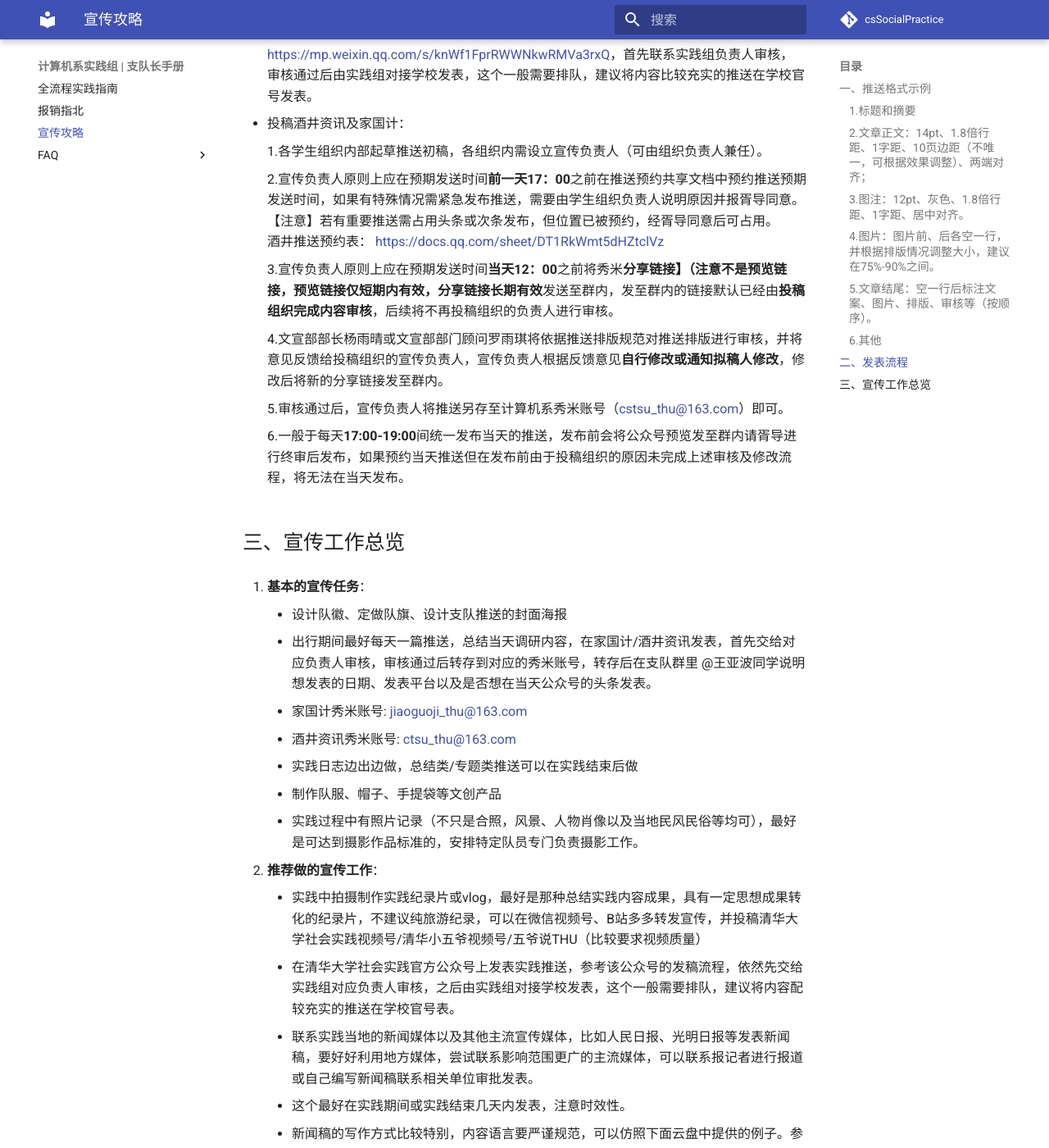
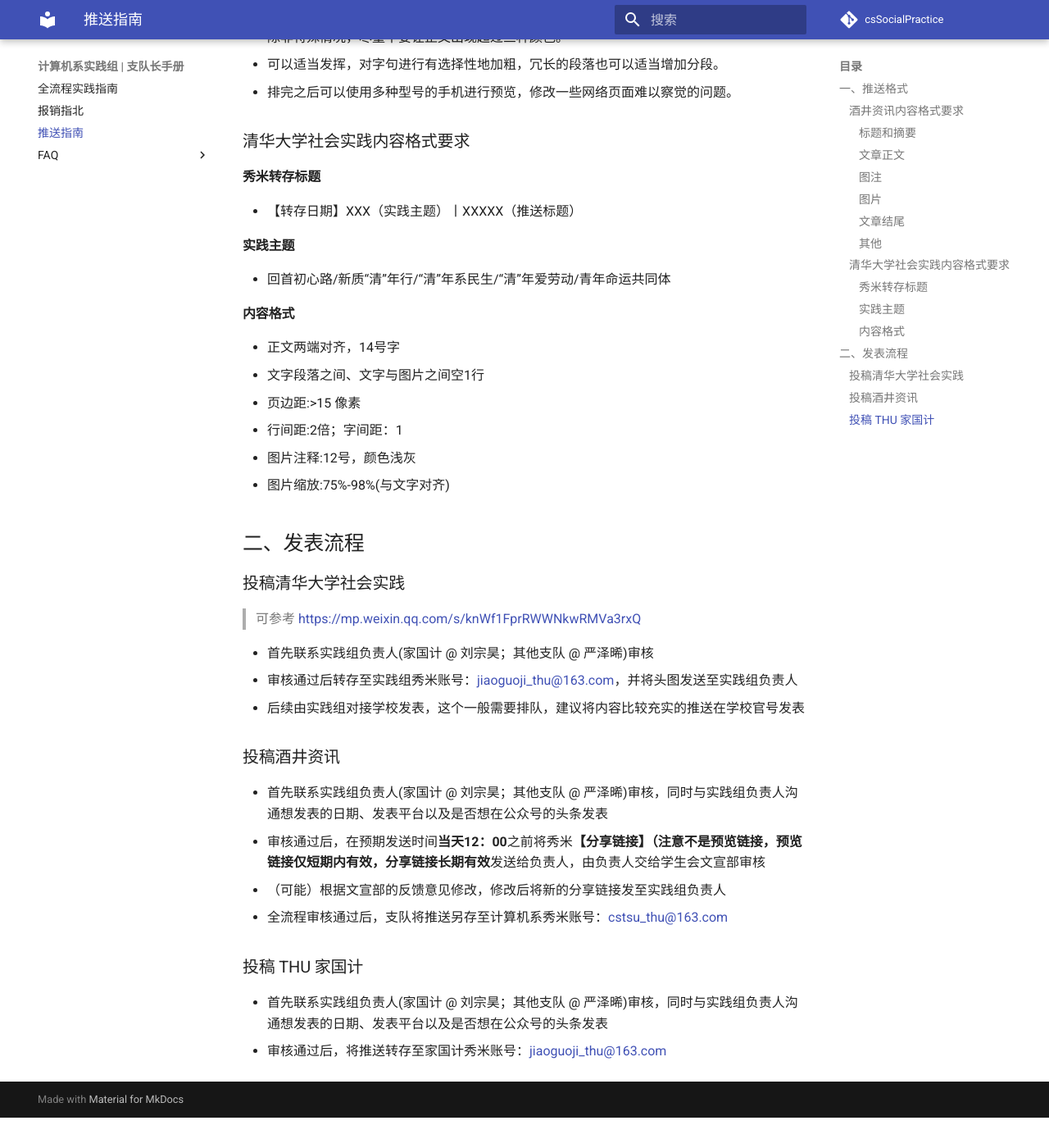
Before and after one commit to wang-yk-never/csSocialPractice, an MkDocs documentation site: the page built from docs/推送指南.md, in a window 1280 px wide and 1400 px high, scrolled down 895 px. Shown: the whole window at 82% size. Built offline with MkDocs 1.6.1 and Material for MkDocs 9.7.7, drawn with Linux system fonts in a browser that asks for light colours; comment, search, counter and statistics services are not loaded; after the commit the page ends 2258 px from its top, so only the background shows below that; some of the changed text lies outside the part shown.

Commit message:
修改推送发表流程

```diff
--- a/docs/推送指南.md
+++ b/docs/推送指南.md
@@ -1,63 +1,69 @@
-## 一、推送格式示例
+## 一、推送格式
 
-#### 1.标题和摘要
+### 酒井资讯内容格式要求
+
+#### 标题和摘要
+
 - 标题如果是 【栏目 | 标题】 格式，“|”前后都要加一个空格。
 - 摘要简洁清晰，切勿留空。
 
-#### 2.文章正文：14pt、1.8倍行距、1字距、10页边距（不唯一，可根据效果调整）、两端对齐；
+#### 文章正文
+- 14pt、1.8倍行距、1字距、10页边距（不唯一，可根据效果调整）、两端对齐；
 - 如果有小标题，16pt（最大不超过18pt）、加粗，其余不变。
 
-#### 3.图注：12pt、灰色、1.8倍行距、1字距、居中对齐。
+#### 图注
+- 12pt、灰色、1.8倍行距、1字距、居中对齐。
 - 一般注释放在图片下方（不需要空行）。文字尽量保证在一行内，可适当删减。如有图片来自网络，注意在文末标注图片来源。
 
-#### 4.图片：图片前、后各空一行，并根据排版情况调整大小，建议在75%-90%之间。
+#### 图片
+- 图片前、后各空一行，并根据排版情况调整大小，建议在75%-90%之间。
 
-#### 5.文章结尾：空一行后标注文案、图片、排版、审核等（按顺序）。
+#### 文章结尾
+- 空一行后标注文案、图片、排版、审核等（按顺序）。
 - 12pt、1.6倍行距、1字距、灰色、靠右对齐
 
-#### 6.其他
+#### 其他
 - 排版的风格尽可能贴近文章内容，多从读者的角度考虑。
 - 除非特殊情况，尽量不要让正文出现超过三种颜色。
 - 可以适当发挥，对字句进行有选择性地加粗，冗长的段落也可以适当增加分段。
 - 排完之后可以使用多种型号的手机进行预览，修改一些网络页面难以察觉的问题。
 
+### 清华大学社会实践内容格式要求
+
+#### 秀米转存标题
+
+- 【转存日期】XXX（实践主题）丨XXXXX（推送标题）
+
+#### 实践主题
+- 回首初心路/新质“清”年行/“清”年系民生/“清”年爱劳动/青年命运共同体
+
+#### 内容格式
+
+- 正文两端对齐，14号字
+- 文字段落之间、文字与图片之间空1行
+- 页边距:>15 像素
+- 行间距:2倍；字间距：1
+- 图片注释:12号，颜色浅灰
+- 图片缩放:75%-98%(与文字对齐)
+
 ## 二、发表流程
 
-- 投稿清华大学社会实践：可参考 https://mp.weixin.qq.com/s/knWf1FprRWWNkwRMVa3rxQ，首先联系实践组负责人审核，审核通过后由实践组对接学校发表，这个一般需要排队，建议将内容比较充实的推送在学校官号发表。
-- 投稿酒井资讯及家国计：
+### 投稿清华大学社会实践
 
-      1.各学生组织内部起草推送初稿，各组织内需设立宣传负责人（可由组织负责人兼任）。
+> 可参考 https://mp.weixin.qq.com/s/knWf1FprRWWNkwRMVa3rxQ
 
-      2.宣传负责人原则上应在预期发送时间**前一天17：00**之前在推送预约共享文档中预约推送预期发送时间，如果有特殊情况需紧急发布推送，需要由学生组织负责人说明原因并报胥导同意。
-      【注意】若有重要推送需占用头条或次条发布，但位置已被预约，经胥导同意后可占用。
-      酒井推送预约表： https://docs.qq.com/sheet/DT1RkWmt5dHZtclVz
+- 首先联系实践组负责人(家国计 @ 刘宗昊；其他支队 @ 严泽晞)审核
+- 审核通过后转存至实践组秀米账号：jiaoguoji_thu@163.com，并将头图发送至实践组负责人
+- 后续由实践组对接学校发表，这个一般需要排队，建议将内容比较充实的推送在学校官号发表
 
-      3.宣传负责人原则上应在预期发送时间**当天12：00**之前将秀米**分享链接】（注意不是预览链接，预览链接仅短期内有效，分享链接长期有效**发送至群内，发至群内的链接默认已经由**投稿组织完成内容审核**，后续将不再投稿组织的负责人进行审核。
+### 投稿酒井资讯
 
-      4.文宣部部长杨雨晴或文宣部部门顾问罗雨琪将依据推送排版规范对推送排版进行审核，并将意见反馈给投稿组织的宣传负责人，宣传负责人根据反馈意见**自行修改或通知拟稿人修改**，修改后将新的分享链接发至群内。
+- 首先联系实践组负责人(家国计 @ 刘宗昊；其他支队 @ 严泽晞)审核，同时与实践组负责人沟通想发表的日期、发表平台以及是否想在公众号的头条发表
+- 审核通过后，在预期发送时间**当天12：00**之前将秀米**【分享链接】（注意不是预览链接，预览链接仅短期内有效，分享链接长期有效**发送给负责人，由负责人交给学生会文宣部审核
+- （可能）根据文宣部的反馈意见修改，修改后将新的分享链接发至实践组负责人
+- 全流程审核通过后，支队将推送另存至计算机系秀米账号：cstsu_thu@163.com
 
-      5.审核通过后，宣传负责人将推送另存至计算机系秀米账号（cstsu_thu@163.com）即可。
+### 投稿 THU 家国计
 
-      6.一般于每天**17:00-19:00**间统一发布当天的推送，发布前会将公众号预览发至群内请胥导进行终审后发布，如果预约当天推送但在发布前由于投稿组织的原因未完成上述审核及修改流程，将无法在当天发布。
-
-
-
-## 三、宣传工作总览
-
-1. **基本的宣传任务**：
-
-      - 设计队徽、定做队旗、设计支队推送的封面海报
-      - 出行期间最好每天一篇推送，总结当天调研内容，在家国计/酒井资讯发表，首先交给对应负责人审核，审核通过后转存到对应的秀米账号，转存后在支队群里 @王亚波同学说明想发表的日期、发表平台以及是否想在当天公众号的头条发表。
-      - 家国计秀米账号: jiaoguoji_thu@163.com
-      - 酒井资讯秀米账号: ctsu_thu@163.com
-      - 实践日志边出边做，总结类/专题类推送可以在实践结束后做
-      - 制作队服、帽子、手提袋等文创产品
-      - 实践过程中有照片记录（不只是合照，风景、人物肖像以及当地民风民俗等均可），最好是可达到摄影作品标准的，安排特定队员专门负责摄影工作。
-
-2. **推荐做的宣传工作**：
-
-      - 实践中拍摄制作实践纪录片或vlog，最好是那种总结实践内容成果，具有一定思想成果转化的纪录片，不建议纯旅游纪录，可以在微信视频号、B站多多转发宣传，并投稿清华大学社会实践视频号/清华小五爷视频号/五爷说THU（比较要求视频质量）
-      - 在清华大学社会实践官方公众号上发表实践推送，参考该公众号的发稿流程，依然先交给实践组对应负责人审核，之后由实践组对接学校发表，这个一般需要排队，建议将内容配较充实的推送在学校官号表。
-      - 联系实践当地的新闻媒体以及其他主流宣传媒体，比如人民日报、光明日报等发表新闻稿，要好好利用地方媒体，尝试联系影响范围更广的主流媒体，可以联系报记者进行报道或自己编写新闻稿联系相关单位审批发表。
-      - 这个最好在实践期间或实践结束几天内发表，注意时效性。
-      - 新闻稿的写作方式比较特别，内容语言要严谨规范，可以仿照下面云盘中提供的例子。参考: https://www.tsinghua.edu.cn/info/1182/98132.htm
+- 首先联系实践组负责人(家国计 @ 刘宗昊；其他支队 @ 严泽晞)审核，同时与实践组负责人沟通想发表的日期、发表平台以及是否想在公众号的头条发表
+- 审核通过后，将推送转存至家国计秀米账号：jiaoguoji_thu@163.com
--- a/mkdocs.yml
+++ b/mkdocs.yml
@@ -42,7 +42,7 @@ nav:
   #   - 专业认知类: 专题实践指北/专业认知类.md
   #   - 海外实践: 专题实践指北/海外实践.md
   - 报销指北: 报销指北.md
-  - 宣传攻略: 推送指南.md
+  - 推送指南: 推送指南.md
   - FAQ:
     - 流程相关: FAQ/流程相关.md
     - 报销相关: FAQ/报销相关.md
```
Also changed, not shown: docs/FAQ/流程相关.md (+5 -6 lines), docs/index.md (+3 -3 lines).
